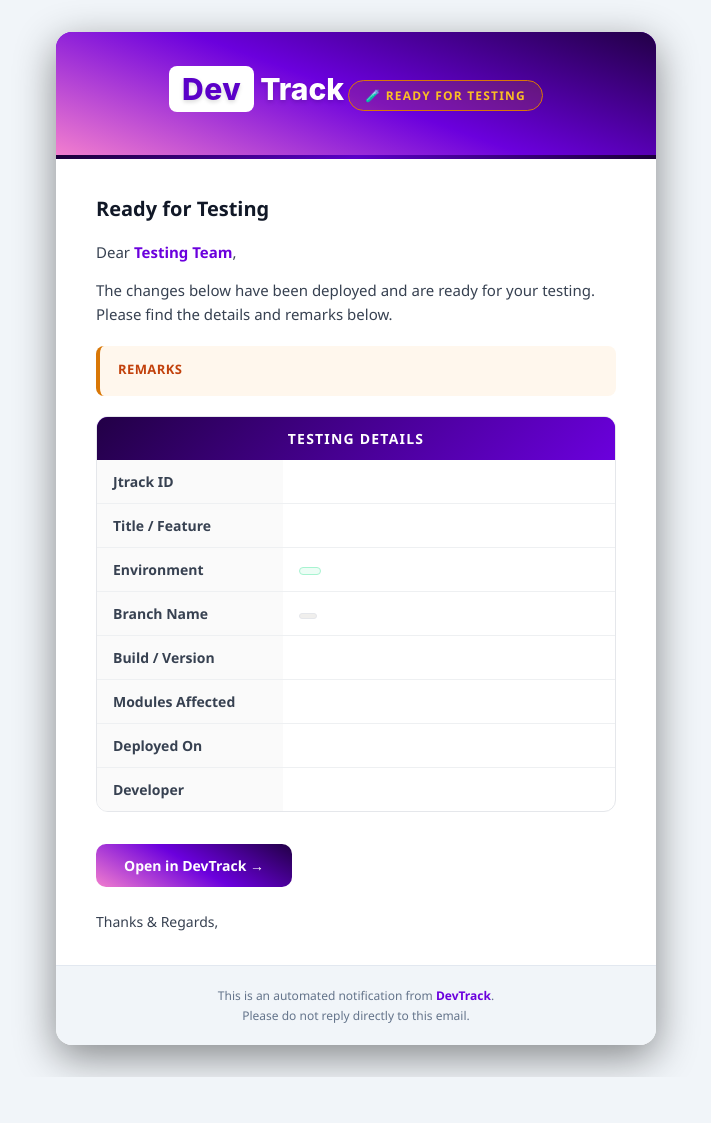
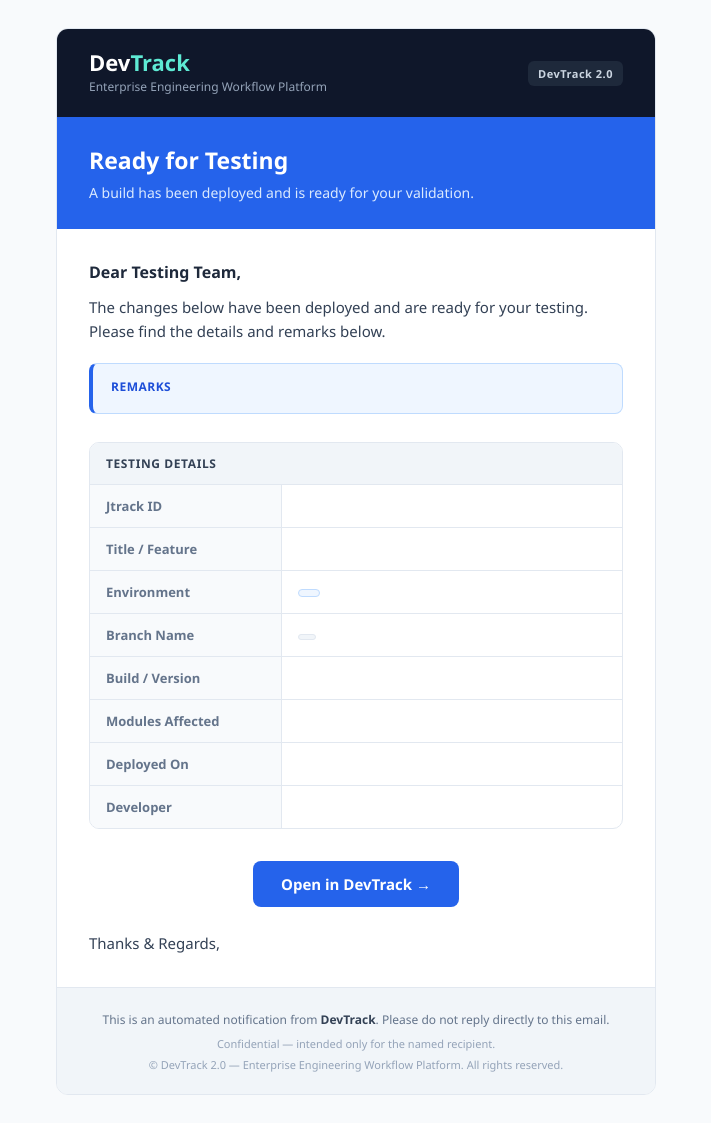
Before and after one commit to vaibhavtomar04/DevTracker, a Spring app: page /uat-testing in a window 1280 px wide. Shown: the whole page, without its empty margins (284-995 px from the left). Before the commit the page ends 1077 px from the top, so only its background shows below. Run offline with Thymeleaf, Linux system fonts and the light colour scheme; the template is opened without the code that fills it, so the values that code supplies are empty; database files in the repository are not loaded.

Commit message:
redesign(email): sync root flat uat-testing + uat-testing-complete to Fluent Slate
Mirrors redesigned email/ copies for external-dir (flat) resolver path.
In-body document download links (unitTestDocUrl / artifacts th:each) preserved
verbatim so attachment/download functionality renders under both resolver paths.

```diff
--- a/backend/src/main/resources/templates/uat-testing.html
+++ b/backend/src/main/resources/templates/uat-testing.html
@@ -4,68 +4,73 @@
   <meta charset="UTF-8" />
   <meta name="viewport" content="width=device-width, initial-scale=1.0" />
   <meta http-equiv="X-UA-Compatible" content="IE=edge" />
+  <meta name="color-scheme" content="light dark" />
+  <meta name="supported-color-schemes" content="light dark" />
   <title>Ready for Testing</title>
+  <!--[if mso]><xml><o:OfficeDocumentSettings><o:PixelsPerInch>96</o:PixelsPerInch></o:OfficeDocumentSettings></xml><![endif]-->
+  <style>
+    body{margin:0;padding:0;}
+    @media only screen and (max-width:620px){
+      .container{width:100%!important;border-radius:0!important;}
+      .px{padding-left:20px!important;padding-right:20px!important;}
+    }
+  </style>
 </head>
-<body style="margin:0; padding:0; background-color:#f1f5f9; font-family:'Segoe UI', Arial, Helvetica, sans-serif; -webkit-font-smoothing:antialiased;">
+<body style="margin:0; padding:0; width:100%!important; background-color:#F8FAFC; font-family:'Segoe UI', Arial, Helvetica, sans-serif;">
 
   <!-- Preheader (hidden preview text) -->
-<div style="display:none; max-height:0; overflow:hidden; opacity:0; color:transparent;"
-     th:text="'A build is ready for testing on ' + ${test.environment} + ' — ' + ${test.jtrackId} + '.'">
+  <div style="display:none; max-height:0; overflow:hidden; opacity:0; font-size:1px; line-height:1px; color:#F8FAFC;"
+       th:text="'A build is ready for testing on ' + ${test.environment} + ' \u2014 ' + ${test.jtrackId} + '.'">
     A build is ready for testing.
   </div>
 
-<!-- Outer background -->
-<table role="presentation" width="100%" cellpadding="0" cellspacing="0" style="background:#f1f5f9; background-color:#f1f5f9; padding:32px 12px;">
+  <table role="presentation" width="100%" cellpadding="0" cellspacing="0" style="background-color:#F8FAFC; width:100%; margin:0; padding:28px 0;">
     <tr>
-    <td align="center">
+      <td align="center" valign="top">
+        <table role="presentation" class="container" width="600" cellpadding="0" cellspacing="0" style="width:600px; max-width:600px; background-color:#FFFFFF; border:1px solid #E2E8F0; border-radius:12px; overflow:hidden;">
 
-      <!-- Email card -->
-      <table role="presentation" width="600" cellpadding="0" cellspacing="0" style="width:600px; max-width:600px; background-color:#ffffff; border-radius:16px; overflow:hidden; box-shadow:0 12px 40px rgba(0,0,0,0.45);">
-
-        <!-- Header band with logo -->
+          <!-- Header -->
           <tr>
-          <td style="background:linear-gradient(200deg,#220046 0%,#6B00DD 50%,#F27ECE 100%); background-color:#6B00DD; padding:0; text-align:center;">
-              <!--[if gte mso 9]><v:rect xmlns:v="urn:schemas-microsoft-com:vml" fill="true" stroke="false" style="width:600px;"><v:fill type="gradient" color="#220046" color2="#9B30E8" angle="135"/><v:textbox style="mso-fit-shape-to-text:true" inset="36px,36px,40px,40px"><![endif]-->
-              <div style="padding:36px 40px; text-align:center;">
-            <!-- CSS-based text logo that will not break in Outlook -->
-            <div style="display:inline-block; font-family:'Outfit', 'Inter', 'Segoe UI', sans-serif; font-size:30px; font-weight:800; color:#ffffff; margin-bottom:12px; text-shadow:0 2px 4px rgba(0,0,0,0.15);">
-              <span style="background-color:#ffffff; color:#5b00c8; padding:5px 13px; border-radius:8px; margin-right:6px; letter-spacing:0.5px; font-weight:800;">Dev</span><span style="color:#ffffff;">Track</span>
-            </div>
-            <div style="display:inline-block; margin-top:12px; padding:6px 16px; background-color:rgba(217,119,6,0.18); border:1px solid #d97706; border-radius:999px; font-size:12px; font-weight:600; letter-spacing:1.2px; text-transform:uppercase; color:#fbbf24;">
-              🧪 Ready for Testing
-            </div>
-              </div>
-              <!--[if gte mso 9]></v:textbox></v:rect><![endif]-->
+            <td class="px" style="background-color:#0F172A; padding:22px 32px;">
+              <table role="presentation" width="100%" cellpadding="0" cellspacing="0">
+                <tr>
+                  <td valign="middle">
+                    <div style="font-family:'Segoe UI', Arial, Helvetica, sans-serif; font-size:22px; font-weight:800; color:#FFFFFF; line-height:1;">Dev<span style="color:#5EEAD4;">Track</span></div>
+                    <div style="font-family:'Segoe UI', Arial, Helvetica, sans-serif; font-size:12px; color:#94A3B8; padding-top:5px;">Enterprise Engineering Workflow Platform</div>
+                  </td>
+                  <td valign="middle" align="right">
+                    <span style="display:inline-block; background-color:#1E293B; color:#CBD5E1; font-family:'Segoe UI', Arial, Helvetica, sans-serif; font-size:11px; font-weight:700; letter-spacing:0.5px; padding:5px 10px; border-radius:6px;">DevTrack 2.0</span>
                   </td>
                 </tr>
-          <!-- Copper accent divider -->
+              </table>
+            </td>
+          </tr>
+          <tr><td style="height:3px; background-color:#2563EB; font-size:0; line-height:0;">&nbsp;</td></tr>
+
+          <!-- Hero -->
           <tr>
-          <td style="height:4px; background:linear-gradient(150deg,#1a0038 0%,#5b00c8 50%,#1a0038 100%); background-color:#5b00c8; font-size:0; line-height:0;">&nbsp;</td>
-        </tr>
-
-        <!-- Body -->
-        <tr>
-          <td style="padding:36px 40px 8px 40px;">
-            <h2 style="margin:0 0 18px 0; font-size:20px; color:#111827; font-weight:700;">
-              Ready for Testing
-            </h2>
-            <p style="margin:0 0 14px 0; font-size:15px; line-height:1.6; color:#374151;">
-              Dear <strong style="color:#6B00DD;">Testing Team</strong>,
-            </p>
-            <p style="margin:0 0 4px 0; font-size:15px; line-height:1.6; color:#374151;">
-              The changes below have been deployed and are ready for your testing. Please find the details and remarks below.
-            </p>
+            <td class="px" style="background-color:#2563EB; padding:26px 32px;">
+              <div style="font-family:'Segoe UI', Arial, Helvetica, sans-serif; font-size:23px; font-weight:700; color:#FFFFFF; line-height:1.3;">Ready for Testing</div>
+              <div style="font-family:'Segoe UI', Arial, Helvetica, sans-serif; font-size:14px; color:#DBEAFE; line-height:1.5; padding-top:6px;">A build has been deployed and is ready for your validation.</div>
             </td>
           </tr>
 
-        <!-- Remarks callout -->
+          <!-- Body intro -->
           <tr>
-          <td style="padding:8px 40px 4px 40px;">
-            <table role="presentation" width="100%" cellpadding="0" cellspacing="0" style="background-color:#fff7ed; border-left:4px solid #d97706; border-radius:8px;">
+            <td class="px" valign="top" style="padding:32px 32px 4px 32px; background-color:#FFFFFF;">
+              <p style="margin:0 0 12px 0; font-size:16px; font-weight:700; color:#1E293B; line-height:1.4;">
+                Dear Testing Team,
+              </p>
+              <p style="margin:0 0 20px 0; font-size:15px; color:#334155; line-height:1.6;">
+                The changes below have been deployed and are ready for your testing. Please find the details and remarks below.
+              </p>
+
+              <!-- Remarks callout (Info alert) -->
+              <table role="presentation" width="100%" cellpadding="0" cellspacing="0" style="background-color:#EFF6FF; border:1px solid #BFDBFE; border-left:4px solid #2563EB; border-radius:8px; margin-bottom:8px;">
                 <tr>
                   <td style="padding:14px 18px;">
-                  <p style="margin:0 0 4px 0; font-size:13px; font-weight:700; letter-spacing:0.4px; text-transform:uppercase; color:#c2410c;">Remarks</p>
-                  <p style="margin:0; font-size:14px; line-height:1.6; color:#374151;" th:text="${test.remarks}">REMARKS</p>
+                    <p style="margin:0 0 4px 0; font-size:12px; font-weight:700; letter-spacing:0.5px; text-transform:uppercase; color:#1D4ED8;">Remarks</p>
+                    <p style="margin:0; font-size:14px; line-height:1.6; color:#334155;" th:text="${test.remarks}">REMARKS</p>
                   </td>
                 </tr>
               </table>
@@ -74,59 +79,60 @@
 
           <!-- Details table -->
           <tr>
-          <td style="padding:16px 40px 8px 40px;">
-            <table role="presentation" width="100%" cellpadding="0" cellspacing="0" style="border-collapse:separate; border-spacing:0; border:1px solid #e5e7eb; border-radius:12px; overflow:hidden;">
+            <td class="px" valign="top" style="padding:16px 32px 8px 32px; background-color:#FFFFFF;">
+              <table role="presentation" width="100%" cellpadding="0" cellspacing="0" style="width:100%; border:1px solid #E2E8F0; border-radius:10px; border-collapse:separate; overflow:hidden;">
                 <tr>
-                <th colspan="2" style="background:linear-gradient(135deg,#220046 0%,#6B00DD 100%); background-color:#6B00DD; padding:12px 16px; text-align:center; font-size:14px; letter-spacing:1.2px; text-transform:uppercase; font-weight:700; color:#ffffff;">
-                  Testing Details
-                </th>
+                  <td colspan="2" style="background-color:#F1F5F9; border-bottom:1px solid #E2E8F0; padding:12px 16px; font-size:12px; font-weight:700; color:#334155; text-transform:uppercase; letter-spacing:0.6px;">Testing Details</td>
                 </tr>
                 <tr>
-                <td style="padding:12px 16px; font-size:14px; font-weight:600; color:#374151; width:36%; background-color:#fafafa; border-bottom:1px solid #eef0f2;">Jtrack ID</td>
-                <td style="padding:12px 16px; font-size:14px; color:#111827; border-bottom:1px solid #eef0f2;" th:text="${test.jtrackId}">JTRACK_ID</td>
+                  <td width="36%" valign="top" style="background-color:#F8FAFC; border-right:1px solid #E2E8F0; border-bottom:1px solid #E2E8F0; padding:12px 16px; font-size:13px; font-weight:600; color:#64748B;">Jtrack ID</td>
+                  <td valign="top" style="border-bottom:1px solid #E2E8F0; padding:12px 16px; font-size:13px; color:#1E293B; font-weight:700;" th:text="${test.jtrackId}">JTRACK_ID</td>
                 </tr>
                 <tr>
-                <td style="padding:12px 16px; font-size:14px; font-weight:600; color:#374151; background-color:#fafafa; border-bottom:1px solid #eef0f2;">Title / Feature</td>
-                <td style="padding:12px 16px; font-size:14px; color:#111827; border-bottom:1px solid #eef0f2;" th:text="${test.title}">TITLE</td>
+                  <td valign="top" style="background-color:#F8FAFC; border-right:1px solid #E2E8F0; border-bottom:1px solid #E2E8F0; padding:12px 16px; font-size:13px; font-weight:600; color:#64748B;">Title / Feature</td>
+                  <td valign="top" style="border-bottom:1px solid #E2E8F0; padding:12px 16px; font-size:13px; color:#1E293B; line-height:1.5;" th:text="${test.title}">TITLE</td>
                 </tr>
                 <tr>
-                <td style="padding:12px 16px; font-size:14px; font-weight:600; color:#374151; background-color:#fafafa; border-bottom:1px solid #eef0f2;">Environment</td>
-                <td style="padding:12px 16px; font-size:14px; color:#111827; border-bottom:1px solid #eef0f2;">
-                  <span style="display:inline-block; padding:3px 10px; background-color:#ecfdf5; color:#047857; border:1px solid #a7f3d0; border-radius:6px; font-size:12px; font-weight:600;" th:text="${test.environment}">UAT</span>
+                  <td valign="top" style="background-color:#F8FAFC; border-right:1px solid #E2E8F0; border-bottom:1px solid #E2E8F0; padding:12px 16px; font-size:13px; font-weight:600; color:#64748B;">Environment</td>
+                  <td valign="top" style="border-bottom:1px solid #E2E8F0; padding:12px 16px; font-size:13px; color:#1E293B;">
+                    <span style="display:inline-block; padding:3px 10px; background-color:#EFF6FF; color:#1D4ED8; border:1px solid #BFDBFE; border-radius:6px; font-size:11px; font-weight:700;" th:text="${test.environment}">UAT</span>
                   </td>
                 </tr>
                 <tr>
-                <td style="padding:12px 16px; font-size:14px; font-weight:600; color:#374151; background-color:#fafafa; border-bottom:1px solid #eef0f2;">Branch Name</td>
-                <td style="padding:12px 16px; font-size:14px; color:#111827; border-bottom:1px solid #eef0f2;">
-                  <span style="display:inline-block; padding:2px 8px; background-color:#f0efed; border:1px solid #e5e7eb; border-radius:6px; font-family:Menlo, Consolas, monospace; font-size:13px; color:#111827;" th:text="${test.branchName}">BRANCH_NAME</span>
+                  <td valign="top" style="background-color:#F8FAFC; border-right:1px solid #E2E8F0; border-bottom:1px solid #E2E8F0; padding:12px 16px; font-size:13px; font-weight:600; color:#64748B;">Branch Name</td>
+                  <td valign="top" style="border-bottom:1px solid #E2E8F0; padding:12px 16px; font-size:13px; color:#1E293B;">
+                    <span style="display:inline-block; padding:2px 8px; background-color:#F1F5F9; border:1px solid #E2E8F0; border-radius:6px; font-family:Menlo, Consolas, monospace; font-size:13px; color:#0F172A;" th:text="${test.branchName}">BRANCH_NAME</span>
                   </td>
                 </tr>
                 <tr>
-                <td style="padding:12px 16px; font-size:14px; font-weight:600; color:#374151; background-color:#fafafa; border-bottom:1px solid #eef0f2;">Build / Version</td>
-                <td style="padding:12px 16px; font-size:14px; color:#111827; border-bottom:1px solid #eef0f2;" th:text="${test.buildVersion}">BUILD_VERSION</td>
+                  <td valign="top" style="background-color:#F8FAFC; border-right:1px solid #E2E8F0; border-bottom:1px solid #E2E8F0; padding:12px 16px; font-size:13px; font-weight:600; color:#64748B;">Build / Version</td>
+                  <td valign="top" style="border-bottom:1px solid #E2E8F0; padding:12px 16px; font-size:13px; color:#1E293B;" th:text="${test.buildVersion}">BUILD_VERSION</td>
                 </tr>
                 <tr>
-                <td style="padding:12px 16px; font-size:14px; font-weight:600; color:#374151; background-color:#fafafa; border-bottom:1px solid #eef0f2; vertical-align:top;">Modules Affected</td>
-                <td style="padding:12px 16px; font-size:14px; color:#111827; border-bottom:1px solid #eef0f2; line-height:1.6;" th:text="${test.modulesAffected}">MODULES_AFFECTED</td>
+                  <td valign="top" style="background-color:#F8FAFC; border-right:1px solid #E2E8F0; border-bottom:1px solid #E2E8F0; padding:12px 16px; font-size:13px; font-weight:600; color:#64748B;">Modules Affected</td>
+                  <td valign="top" style="border-bottom:1px solid #E2E8F0; padding:12px 16px; font-size:13px; color:#334155; line-height:1.6;" th:text="${test.modulesAffected}">MODULES_AFFECTED</td>
                 </tr>
                 <tr>
-                <td style="padding:12px 16px; font-size:14px; font-weight:600; color:#374151; background-color:#fafafa; border-bottom:1px solid #eef0f2;">Deployed On</td>
-                <td style="padding:12px 16px; font-size:14px; color:#111827; border-bottom:1px solid #eef0f2;" th:text="${test.deployedOn}">DEPLOYED_ON</td>
+                  <td valign="top" style="background-color:#F8FAFC; border-right:1px solid #E2E8F0; border-bottom:1px solid #E2E8F0; padding:12px 16px; font-size:13px; font-weight:600; color:#64748B;">Deployed On</td>
+                  <td valign="top" style="border-bottom:1px solid #E2E8F0; padding:12px 16px; font-size:13px; color:#1E293B;" th:text="${test.deployedOn}">DEPLOYED_ON</td>
                 </tr>
                 <tr>
-                <td style="padding:12px 16px; font-size:14px; font-weight:600; color:#374151; background-color:#fafafa;">Developer</td>
-                <td style="padding:12px 16px; font-size:14px; color:#111827;" th:text="${test.developer}">DEVELOPER</td>
+                  <td valign="top" style="background-color:#F8FAFC; border-right:1px solid #E2E8F0; padding:12px 16px; font-size:13px; font-weight:600; color:#64748B;">Developer</td>
+                  <td valign="top" style="padding:12px 16px; font-size:13px; color:#1E293B;" th:text="${test.developer}">DEVELOPER</td>
                 </tr>
               </table>
+            </td>
+          </tr>
+
           <!-- Unit Test Document (when present) -->
           <tr th:if="${test.unitTestDocUrl != null}">
-          <td style="padding: 10px 40px 0 40px;">
-            <table role="presentation" width="100%" cellpadding="0" cellspacing="0" style="background-color:#f8f9fa; border-left:4px solid #6B00DD; border-radius:8px; border:1px solid #e5e7eb; border-left-width:4px;">
+            <td class="px" valign="top" style="padding:12px 32px 0 32px; background-color:#FFFFFF;">
+              <table role="presentation" width="100%" cellpadding="0" cellspacing="0" style="background-color:#F8FAFC; border:1px solid #E2E8F0; border-left:4px solid #2563EB; border-radius:8px;">
                 <tr>
                   <td style="padding:14px 18px;">
-                  <p style="margin:0 0 4px 0; font-size:12px; font-weight:700; letter-spacing:0.4px; text-transform:uppercase; color:#6B00DD;">Attached Unit Testing Document</p>
-                  <p style="margin:0; font-size:14px; line-height:1.6; color:#374151;">
-                    <a th:href="${test.unitTestDocUrl}" th:text="${test.unitTestDocName}" download style="color:#220046; font-weight:600; text-decoration:underline;">unit-test-document.pdf</a>
+                    <p style="margin:0 0 4px 0; font-size:12px; font-weight:700; letter-spacing:0.5px; text-transform:uppercase; color:#1D4ED8;">Attached Unit Testing Document</p>
+                    <p style="margin:0; font-size:14px; line-height:1.6; color:#334155;">
+                      <a th:href="${test.unitTestDocUrl}" th:text="${test.unitTestDocName}" download style="color:#2563EB; font-weight:600; text-decoration:underline;">unit-test-document.pdf</a>
                     </p>
                   </td>
                 </tr>
@@ -134,15 +140,16 @@
             </td>
           </tr>
 
-        <!-- CTA button (optional) -->
+          <!-- CTA button (bulletproof / VML) -->
           <tr>
-          <td style="padding:24px 40px 8px 40px;" align="left">
+            <td class="px" valign="top" style="padding:24px 32px 8px 32px; background-color:#FFFFFF;" align="center">
               <table role="presentation" cellpadding="0" cellspacing="0">
                 <tr>
-                <td style="border-radius:10px; background:linear-gradient(210deg,#220046 0%,#6B00DD 50%,#F27ECE 100%); background-color:#6B00DD;">
-                  <a th:href="${test.url}" href="TEST_URL" style="display:inline-block; padding:12px 28px; font-size:14px; font-weight:600; color:#ffffff; text-decoration:none; border-radius:10px;">
-                    Open in DevTrack &rarr;
-                  </a>
+                  <td align="center">
+                    <!--[if mso]><v:roundrect xmlns:v="urn:schemas-microsoft-com:vml" xmlns:w="urn:schemas-microsoft-com:office:word" th:attr="href=${test.url}" href="https://devtrack.example.com" arcsize="16%" fillcolor="#2563EB" strokecolor="#2563EB" style="height:46px;v-text-anchor:middle;width:210px;"><w:anchorlock/><center style="color:#FFFFFF;font-family:'Segoe UI',Arial,sans-serif;font-size:15px;font-weight:700;">Open in DevTrack</center></v:roundrect><![endif]-->
+                    <!--[if !mso]><!-->
+                    <a th:href="${test.url}" href="https://devtrack.example.com" target="_blank" style="display:inline-block; background-color:#2563EB; border-radius:8px; color:#FFFFFF; font-size:15px; font-weight:700; padding:14px 28px; text-decoration:none; line-height:1.2; font-family:'Segoe UI', Arial, Helvetica, sans-serif;">Open in DevTrack &rarr;</a>
+                    <!--<![endif]-->
                   </td>
                 </tr>
               </table>
@@ -151,27 +158,24 @@
 
           <!-- Sign-off -->
           <tr>
-          <td style="padding:16px 40px 32px 40px;">
-            <p style="margin:0; font-size:14px; line-height:1.6; color:#374151;">
-              Thanks &amp; Regards,<br />
-              <strong style="color:#6B00DD;" th:text="${test.developer}">DEVELOPER</strong>
+            <td class="px" valign="top" style="padding:16px 32px 32px 32px; background-color:#FFFFFF;">
+              <p style="margin:0; font-size:15px; line-height:1.6; color:#334155;">
+                Thanks &amp; Regards,<br/>
+                <strong style="color:#1E293B;" th:text="${test.developer}">DEVELOPER</strong>
               </p>
             </td>
           </tr>
 
           <!-- Footer -->
           <tr>
-          <td style="background-color:#f1f5f9; border-top:1px solid #e2e8f0; padding:20px 40px; text-align:center;">
-            <p style="margin:0; font-size:12px; color:#64748b; line-height:1.6;">
-              This is an automated notification from <strong style="color:#6B00DD;">DevTrack</strong>.<br />
-              Please do not reply directly to this email.
-            </p>
+            <td class="px" valign="top" style="background-color:#F1F5F9; padding:22px 32px; text-align:center; border-top:1px solid #E2E8F0;">
+              <p style="margin:0 0 6px 0; font-size:12px; color:#64748B; line-height:1.6;">This is an automated notification from <strong style="color:#334155;">DevTrack</strong>. Please do not reply directly to this email.</p>
+              <p style="margin:0 0 4px 0; font-size:11px; color:#94A3B8; line-height:1.6;">Confidential &mdash; intended only for the named recipient.</p>
+              <p style="margin:0; font-size:11px; color:#94A3B8;">&copy; DevTrack 2.0 &mdash; Enterprise Engineering Workflow Platform. All rights reserved.</p>
             </td>
           </tr>
 
         </table>
-      <!-- /Email card -->
-
       </td>
     </tr>
   </table>
```
Also changed, not shown: backend/src/main/resources/templates/uat-testing-complete.html (+91 -85 lines). Lines whose indentation alone changed are shown as unchanged.
